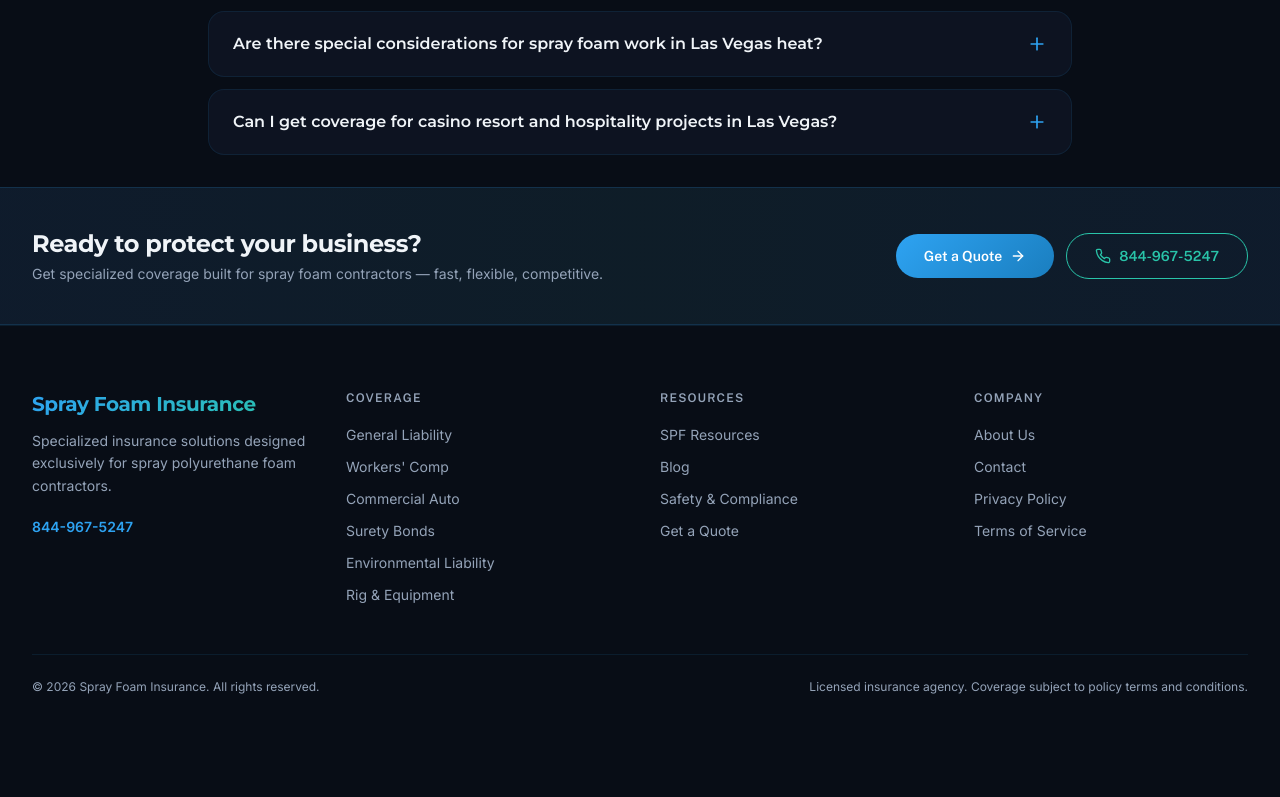
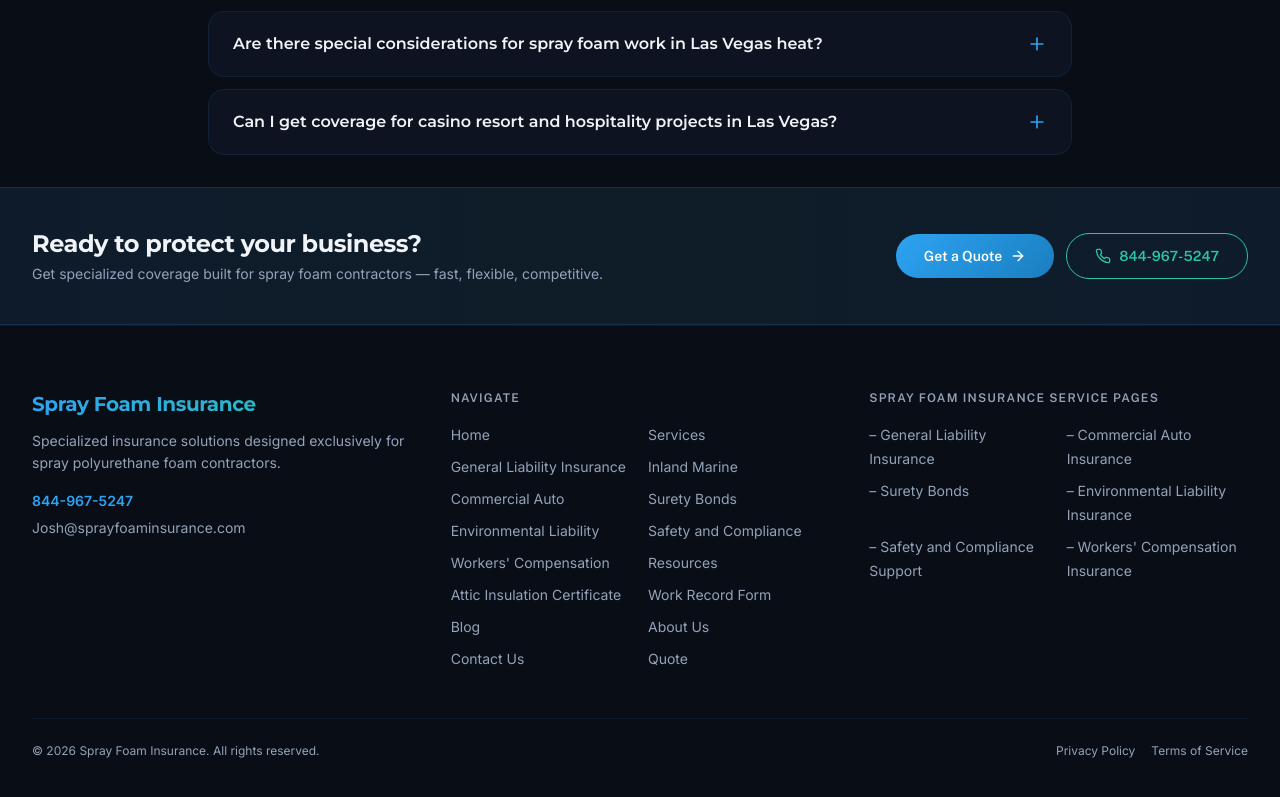
Before and after one commit to MCERQUA/sprayfoaminsurance-nextjs, a Next.js app: page /vegas in a window 1280 px wide. Shown: the part 2698-3495 px from the top of the page. Before the commit the page ends 3457 px from the top, so only its background shows below. Built offline with nearby package versions, Linux system fonts and the light colour scheme.

Commit message:
auto-save: app/page.tsx,components/Footer.tsx

```diff
--- a/app/page.tsx
+++ b/app/page.tsx
@@ -53,16 +53,12 @@ export default function HomePage() {
 
             <h1 className="hero-headline font-headline font-bold leading-tight mb-6">
               <span className="block text-4xl sm:text-5xl lg:text-6xl xl:text-7xl text-white">
-                Protecting Your Business,
-              </span>
-              <span className="block text-4xl sm:text-5xl lg:text-6xl xl:text-7xl blue-gradient-text">
-                One Spray at a Time
+                Spray Foam Insurance
               </span>
             </h1>
 
             <p className="hero-sub text-gray-300 font-body text-lg sm:text-xl mb-10 max-w-2xl leading-relaxed">
-              Professional insurance coverage tailored specifically for spray foam insulation contractors.
-              From general liability to rig &amp; equipment — we have you covered in all 50 states.
+              Supporting Your Success, Beyond the Policy
             </p>
 
             <div className="hero-ctas flex flex-wrap gap-4 mb-14">
@@ -115,8 +111,8 @@ export default function HomePage() {
           <div className="grid grid-cols-1 md:grid-cols-2 lg:grid-cols-3 gap-6">
             {[
               {
-                title: 'General Liability',
-                description: 'Protection against third-party bodily injury, property damage, and overspray incidents specific to SPF operations.',
+                title: 'General Liability Insurance',
+                description: 'Protect your business from unexpected accidents and claims with comprehensive general liability insurance.',
                 href: '/services/general-liability-insurance',
                 icon: Shield,
                 color: 'text-[#2ea3f2]',
@@ -124,17 +120,17 @@ export default function HomePage() {
                 border: 'border-t-[#2ea3f2]',
               },
               {
-                title: "Workers' Compensation",
-                description: 'Coverage for your crew in case of on-the-job injuries including chemical exposure from isocyanates and other SPF chemicals.',
-                href: '/services/workers-compensation-insurance-for-spray-foam-contractors',
-                icon: Users,
+                title: 'Environmental Liability Insurance',
+                description: "You care about the environment, and so do we. Our Environmental Liability Insurance covers the risks tied to hazardous chemicals. This way, you're not only protecting your business but also safeguarding the world around you.",
+                href: '/services/environmental-liability',
+                icon: Leaf,
                 color: 'text-[#29c4a9]',
                 bg: 'bg-[#29c4a9]/10',
                 border: 'border-t-[#29c4a9]',
               },
               {
-                title: 'Commercial Auto',
-                description: 'Vehicle coverage for your spray foam rigs, box trucks, and company vehicles against accidents, theft, and liability.',
+                title: 'Commercial Auto Insurance',
+                description: 'Ensure your vehicles are adequately insured for your spray foam business operations.',
                 href: '/services/commercial-auto',
                 icon: Truck,
                 color: 'text-[#2ea3f2]',
@@ -142,31 +138,31 @@ export default function HomePage() {
                 border: 'border-t-[#2ea3f2]',
               },
               {
-                title: 'Environmental Liability',
-                description: 'Pollution coverage for chemical spills, overspray contamination, off-gassing claims, and environmental remediation costs.',
-                href: '/services/environmental-liability',
-                icon: Leaf,
-                color: 'text-[#29c4a9]',
-                bg: 'bg-[#29c4a9]/10',
-                border: 'border-t-[#29c4a9]',
-              },
-              {
-                title: 'Surety Bonds',
-                description: 'Performance, payment, and license bonds required to bid on public contracts and meet state licensing requirements.',
-                href: '/services/surety-bonds',
+                title: 'Safety and Compliance Support',
+                description: "Safety is paramount, and compliance can be tricky. Our Safety and Compliance Support isn't just a service; it's your path to excellence. We offer the resources and guidance you need to maintain industry standards and ensure the safety of your operations.",
+                href: '/safety-and-compliance-support',
                 icon: FileText,
                 color: 'text-[#f59e0b]',
                 bg: 'bg-[#f59e0b]/10',
                 border: 'border-t-[#f59e0b]',
               },
               {
-                title: 'Rig & Equipment Insurance',
-                description: 'Specialized inland marine coverage for your proportioner, generator, spray rig, and mobile equipment on-site and in transit.',
-                href: '/inland-marine',
+                title: 'Surety Bonds',
+                description: 'Obtain essential surety bonds for licenses, permits, and performance to instill confidence in your clients.',
+                href: '/services/surety-bonds',
                 icon: Wrench,
-                color: 'text-[#2ea3f2]',
-                bg: 'bg-[#2ea3f2]/10',
-                border: 'border-t-[#2ea3f2]',
+                color: 'text-[#f59e0b]',
+                bg: 'bg-[#f59e0b]/10',
+                border: 'border-t-[#f59e0b]',
+              },
+              {
+                title: "Workers' Compensation Insurance",
+                description: "Your team is your backbone. Our Workers' Compensation Insurance shows them you've got their backs. In case of workplace mishaps, we ensure they receive the care and support they deserve, so they can bounce back quickly.",
+                href: '/services/workers-compensation-insurance-for-spray-foam-contractors',
+                icon: Users,
+                color: 'text-[#29c4a9]',
+                bg: 'bg-[#29c4a9]/10',
+                border: 'border-t-[#29c4a9]',
               },
             ].map(({ title, description, href, icon: Icon, color, bg, border }) => (
               <Link
@@ -426,14 +422,14 @@ export default function HomePage() {
         <div className="relative z-10 max-w-4xl mx-auto text-center px-4">
           <span className="label-text text-[#2ea3f2] text-sm mb-4 block">Insurance Excellence</span>
           <h2 className="font-headline font-bold text-4xl sm:text-5xl text-white mb-6">
-            Tailored Solutions And Peace Of Mind,<br />
+            Tailored Solutions And Piece Of Mind,<br />
             For Your Spray Foam Business
           </h2>
           <Link
             href="/services/"
             className="inline-flex items-center gap-2 bg-[#2ea3f2] hover:bg-[#1a8fd4] text-white font-bold px-8 py-4 rounded text-lg transition-all hover:shadow-[0_0_24px_rgba(46,163,242,0.5)]"
           >
-            View More Services
+            View More Services!
           </Link>
         </div>
       </section>
--- a/components/Footer.tsx
+++ b/components/Footer.tsx
@@ -1,24 +1,40 @@
 import Link from 'next/link';
 
-const coverage = [
-  { label: 'General Liability', href: '/services/general-liability-insurance' },
-  { label: "Workers' Comp", href: '/services/workers-compensation-insurance-for-spray-foam-contractors' },
+// Mirrors the live site's primary nav, replicated in the footer (matches
+// sprayfoaminsurance.com footer structure exactly — STRUCTURE-NOTES.md).
+const navigate = [
+  { label: 'Home', href: '/' },
+  { label: 'Services', href: '/services' },
+  { label: 'General Liability Insurance', href: '/services/general-liability-insurance' },
+  { label: 'Inland Marine', href: '/inland-marine/spray_foam_rig_insurance' },
   { label: 'Commercial Auto', href: '/services/commercial-auto' },
   { label: 'Surety Bonds', href: '/services/surety-bonds' },
   { label: 'Environmental Liability', href: '/services/environmental-liability' },
-  { label: 'Rig & Equipment', href: '/inland-marine/spray_foam_rig_insurance' },
+  { label: 'Safety and Compliance', href: '/safety-and-compliance-support' },
+  { label: "Workers' Compensation", href: '/services/workers-compensation-insurance-for-spray-foam-contractors' },
+  { label: 'Resources', href: '/spf-resources' },
+  { label: 'Attic Insulation Certificate', href: '/attic-insulation-certificate' },
+  { label: 'Work Record Form', href: '/spf-resources/work-record-form' },
+  { label: 'Blog', href: '/blog' },
+  { label: 'About Us', href: '/about-us' },
+  { label: 'Contact Us', href: '/contact-us' },
+  { label: 'Quote', href: '/quote' },
 ];
 
-const resources = [
-  { label: 'SPF Resources', href: '/spf-resources' },
-  { label: 'Blog', href: '/blog' },
-  { label: 'Safety & Compliance', href: '/safety-and-compliance-support' },
-  { label: 'Get a Quote', href: '/quote' },
+// "Spray Foam Insurance Service Pages" secondary list — en-dash prefixed,
+// exactly as it appears on the live footer.
+const servicePages = [
+  { label: 'General Liability Insurance', href: '/services/general-liability-insurance' },
+  { label: 'Commercial Auto Insurance', href: '/services/commercial-auto' },
+  { label: 'Surety Bonds', href: '/services/surety-bonds' },
+  { label: 'Environmental Liability Insurance', href: '/services/environmental-liability' },
+  { label: 'Safety and Compliance Support', href: '/safety-and-compliance-support' },
+  { label: "Workers' Compensation Insurance", href: '/services/workers-compensation-insurance-for-spray-foam-contractors' },
 ];
 
-const company = [
-  { label: 'About Us', href: '/about-us' },
-  { label: 'Contact', href: '/contact-us' },
+// Extras kept beyond the live site's footer (dashboard/legal pages this
+// replica adds on top of the live route set).
+const legal = [
   { label: 'Privacy Policy', href: '/privacy-policy' },
   { label: 'Terms of Service', href: '/terms' },
 ];
@@ -27,9 +43,9 @@ export default function Footer() {
   return (
     <footer className="bg-background border-t border-primary/10">
       <div className="max-w-7xl mx-auto px-4 sm:px-6 lg:px-8 py-16">
-        <div className="grid grid-cols-1 md:grid-cols-2 lg:grid-cols-4 gap-10">
+        <div className="grid grid-cols-1 md:grid-cols-3 gap-10">
           {/* Brand */}
-          <div className="lg:col-span-1">
+          <div>
             <h3 className="font-headline font-bold text-xl blue-gradient-text mb-3">
               Spray Foam Insurance
             </h3>
@@ -38,18 +54,24 @@ export default function Footer() {
             </p>
             <a
               href="tel:8449675247"
-              className="text-primary font-semibold text-sm hover:text-accent transition-colors"
+              className="text-primary font-semibold text-sm hover:text-accent transition-colors block mb-1"
             >
               844-967-5247
             </a>
+            <a
+              href="mailto:Josh@sprayfoaminsurance.com"
+              className="text-muted text-sm hover:text-primary transition-colors"
+            >
+              Josh@sprayfoaminsurance.com
+            </a>
           </div>
 
-          {/* Coverage */}
+          {/* Navigate — mirrors the live main nav */}
           <div>
-            <h4 className="font-label font-semibold text-xs label-text text-muted mb-4">Coverage</h4>
-            <ul className="space-y-2">
-              {coverage.map((l) => (
-                <li key={l.href}>
+            <h4 className="font-label font-semibold text-xs label-text text-muted mb-4">Navigate</h4>
+            <ul className="grid grid-cols-2 gap-x-4 gap-y-2">
+              {navigate.map((l) => (
+                <li key={l.href + l.label}>
                   <Link
                     href={l.href}
                     className="text-sm text-muted hover:text-primary transition-colors"
@@ -61,34 +83,19 @@ export default function Footer() {
             </ul>
           </div>
 
-          {/* Resources */}
+          {/* Spray Foam Insurance Service Pages */}
           <div>
-            <h4 className="font-label font-semibold text-xs label-text text-muted mb-4">Resources</h4>
-            <ul className="space-y-2">
-              {resources.map((l) => (
+            <h4 className="font-label font-semibold text-xs label-text text-muted mb-4">
+              Spray Foam Insurance Service Pages
+            </h4>
+            <ul className="grid grid-cols-1 sm:grid-cols-2 gap-x-4 gap-y-2">
+              {servicePages.map((l) => (
                 <li key={l.href}>
                   <Link
                     href={l.href}
                     className="text-sm text-muted hover:text-primary transition-colors"
                   >
-                    {l.label}
-                  </Link>
-                </li>
-              ))}
-            </ul>
-          </div>
-
-          {/* Company */}
-          <div>
-            <h4 className="font-label font-semibold text-xs label-text text-muted mb-4">Company</h4>
-            <ul className="space-y-2">
-              {company.map((l) => (
-                <li key={l.href}>
-                  <Link
-                    href={l.href}
-                    className="text-sm text-muted hover:text-primary transition-colors"
-                  >
-                    {l.label}
+                    &ndash; {l.label}
                   </Link>
                 </li>
               ))}
@@ -100,9 +107,13 @@ export default function Footer() {
           <p className="text-muted text-xs">
             &copy; {new Date().getFullYear()} Spray Foam Insurance. All rights reserved.
           </p>
-          <p className="text-muted text-xs">
-            Licensed insurance agency. Coverage subject to policy terms and conditions.
-          </p>
+          <div className="flex items-center gap-4">
+            {legal.map((l) => (
+              <Link key={l.href} href={l.href} className="text-muted text-xs hover:text-primary transition-colors">
+                {l.label}
+              </Link>
+            ))}
+          </div>
         </div>
       </div>
     </footer>
```
